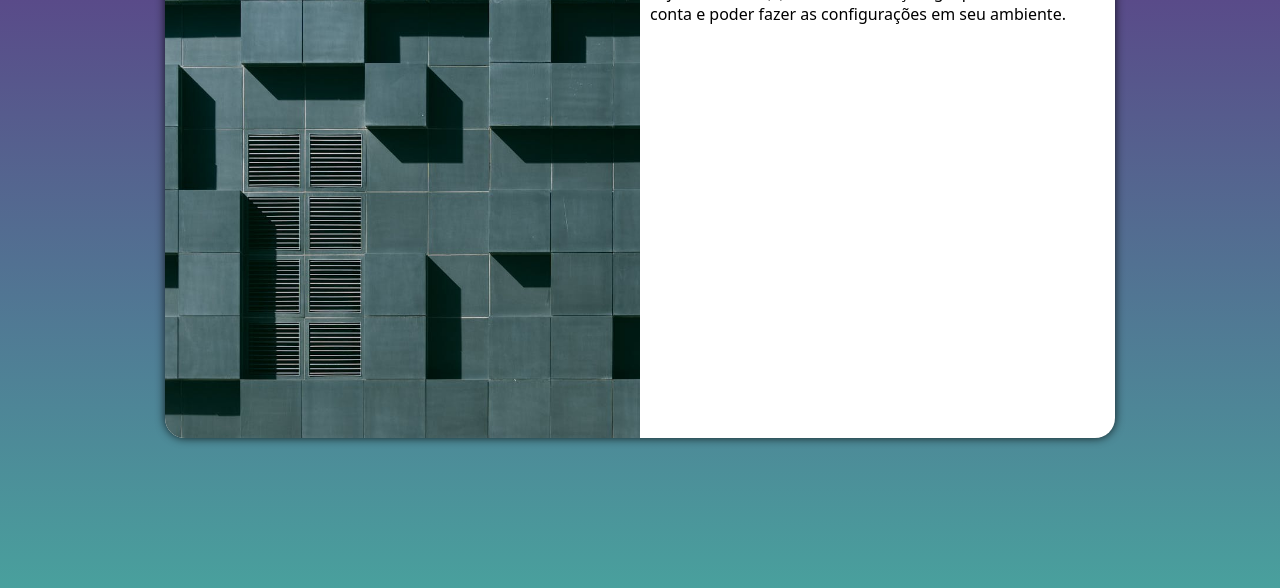
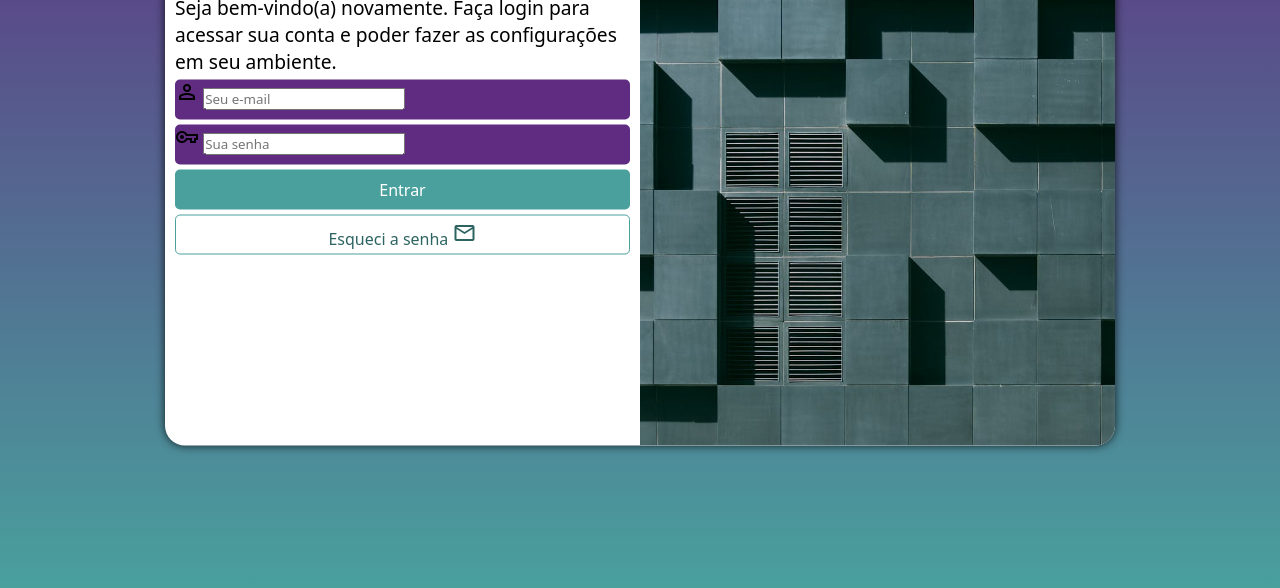
Before and after one commit to thayspradoo/projeto-login, a plain HTML site: page index.html in a window 1280 px wide. Shown: the part 212-800 px from the top of the page. Drawn offline with nearby package versions, Linux system fonts and the light colour scheme.

Commit message:
mod form

```diff
--- a/estilos/media-query.css
+++ b/estilos/media-query.css
@@ -25,13 +25,21 @@
     }
 
     section#login > div#imgs {
-        float: left;
+        float: right;
         width: 50%;
         height: 100%;
     }
 
     section#login > div#form {
-        float: right;
+        float: left;
         width: 50%;
     }
+
+    div#form > h1 {
+        font-size: 2.0em;
+    }
+
+    div#form > p {
+        font-size: 1.2em;
+    }
 }
--- a/estilos/style.css
+++ b/estilos/style.css
@@ -32,7 +32,7 @@ section#login {
 
     background-color: white;
     width: 250px;
-    height: 500px;
+    height: 515px;
     border-radius: 20px;
     box-shadow: 0px 0px 10px rgba(0, 0, 0, 0.795);
 
@@ -52,3 +52,66 @@ section#login > div#form {
     display: block;
     padding: 10px;
 }
+
+div#form > h1 {
+    text-align: center;
+    margin-bottom: 10px;
+}
+
+div#form > p {
+    font-size: 0.8em;
+}
+
+div.campo > label {
+    display: none;
+}
+
+form > div.campo {
+    background-color: #5f2c82;
+    width: 100%;
+    height: 40px;
+    display: block;
+    border-radius: 5px;
+
+    margin: 5px 0px;
+
+}
+form >  input[type=submit] {
+    display: block;
+    font-size: 1em;
+    width: 100%;
+    height: 40px;
+    background-color: #49a09d;
+    color: white;
+    border: none;
+    border-radius: 5px;
+    cursor: pointer;
+}
+
+form > input[type=submit]:hover {
+    background-color: #2d6664;
+}
+
+form > a.botao {
+    display: block;
+    text-align: center;
+    font-size: 1em;
+    width: 100%;
+    height: 40px;
+    padding-top: 5px;
+    margin-top: 5px;
+    background-color: #ffffff;
+    color: #2d6462;
+    border: 1px solid #49a09d;
+    border-radius: 5px;
+    text-decoration: none;
+}
+
+form > a.botao:hover {
+    background-color: #51b8b4;
+
+}
+
+form > a.botao >i {
+    font-size: 0.8em;
+}
--- a/index.html
+++ b/index.html
@@ -4,6 +4,7 @@
     <meta charset="UTF-8">
     <meta name="viewport" content="width=device-width, initial-scale=1.0">
     <title>Login</title>
+    <link rel="stylesheet" href="https://fonts.googleapis.com/css2?family=Material+Symbols+Outlined:opsz,wght,FILL,GRAD@24,400,0,0" />
     <link rel="stylesheet" href="estilos/style.css">
     <link rel="stylesheet" href="estilos/media-query.css">
 </head>
@@ -16,9 +17,27 @@
             <div id="form">
                 <h1>Login</h1>
                 <p>Seja bem-vindo(a) novamente. Faça login para acessar sua conta e poder fazer as configurações em seu ambiente.</p>
-                <form action="login.php" method="post"></form>
+                <form action="login.php" method="post">
+                    <div class="campo">
+
+                    <span class="material-symbols-outlined">person</span>
+                    <input type="email" name="login" id="ilogin" placeholder="Seu e-mail" autocomplete="email">
+                    <label for="ilogin">Login</label>
+                </div>
+                <div class="campo">
+
+                    <span class="material-symbols-outlined">vpn_key</span>
+                    <input type="password" name="senha" id="isehna" placeholder="Sua senha" autocomplete="current-password" required minlength="8" maxlength="12">
+                    <label for="isenha">Senha</label>
+                </div>
+                <input type="submit" value="Entrar">
+                <a href="esqueci.html" class="botao">
+                    Esqueci a senha
+                    <span class="material-symbols-outlined">mail</span>
+                </a>
+
+                </form>
             </div>
-
         </section>
     </main>
 </body>
```
